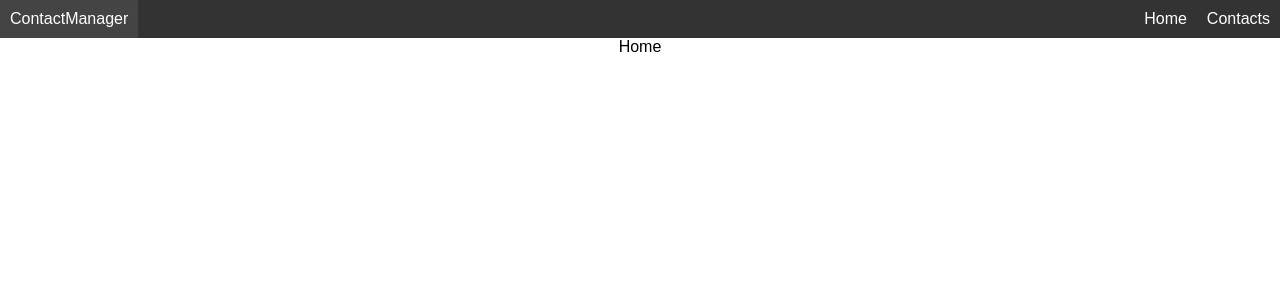
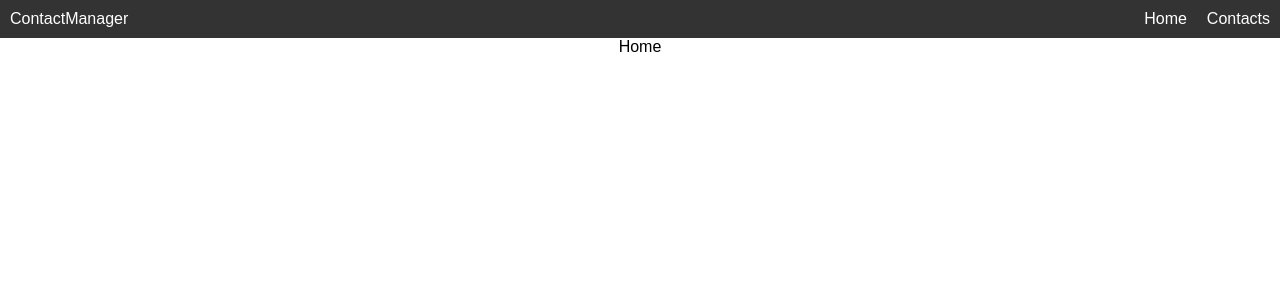
Before and after one commit to areiterer/contact-manager, a React (Create React App) app: page / in a window 1280 px wide. Shown: the top 300 px of the page. Built offline with nearby package versions, Linux system fonts and the light colour scheme.

Commit message:
"brand" is now no longer an anchor

```diff
--- a/src/components/Header.css
+++ b/src/components/Header.css
@@ -9,7 +9,6 @@ nav ul {
 
 nav a {
   text-decoration: none;
-  text-align: center;
   color: #fff;
   display: block;
   padding: 10px;
@@ -32,5 +31,7 @@ nav a:hover {
   .brand {
     display: block;
     margin-right: auto;
+    padding: 10px;
+    color: #fff;
   }
 }
--- a/src/components/Header.js
+++ b/src/components/Header.js
@@ -7,9 +7,7 @@ const Header = () => (
   <header>
     <nav>
       <ul>
-        <li className="brand">
-          <a>ContactManager</a>
-        </li>
+        <li className="brand">ContactManager</li>
         <li>
           <Link to="/">Home</Link>
         </li>
```
